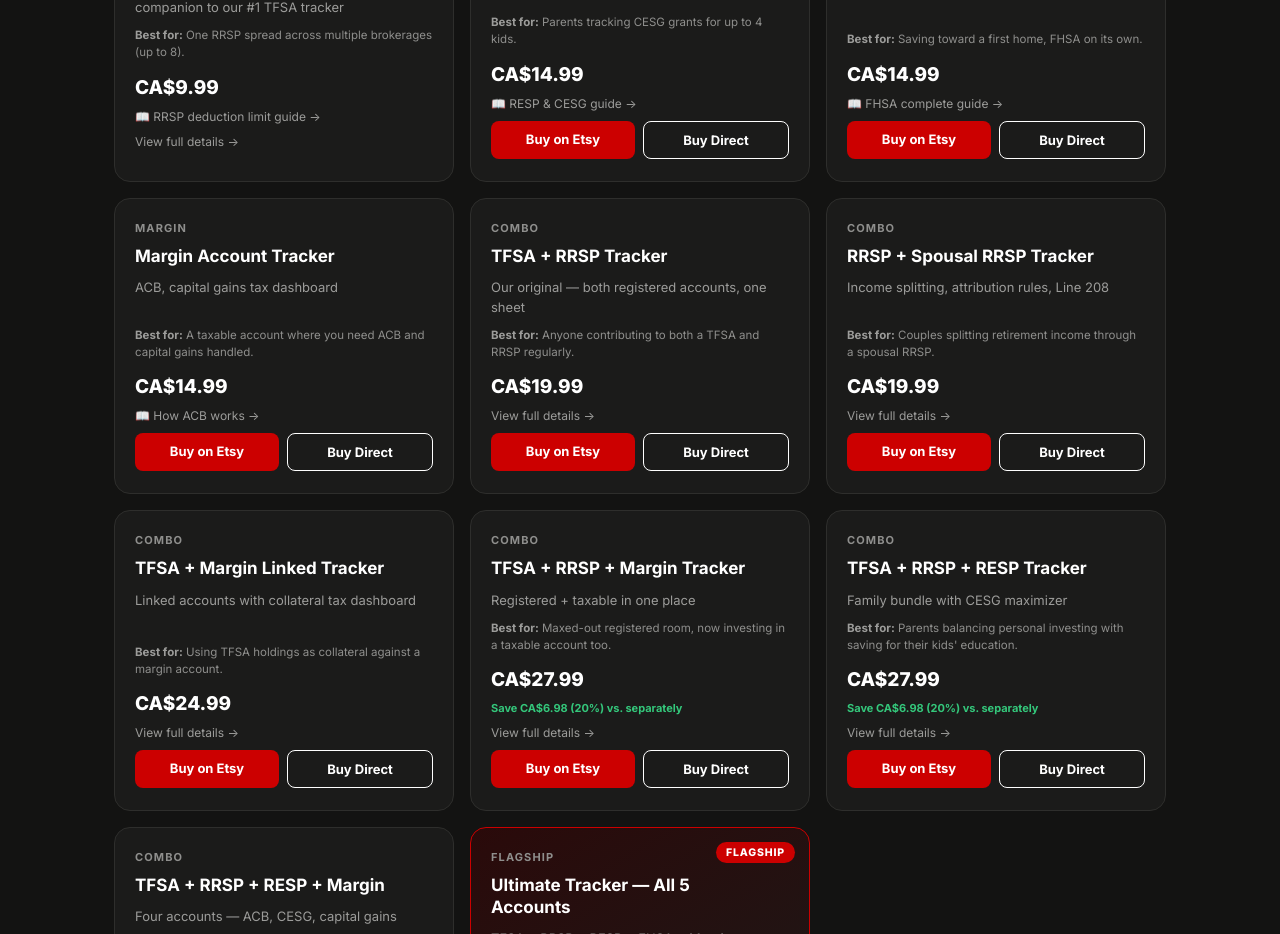
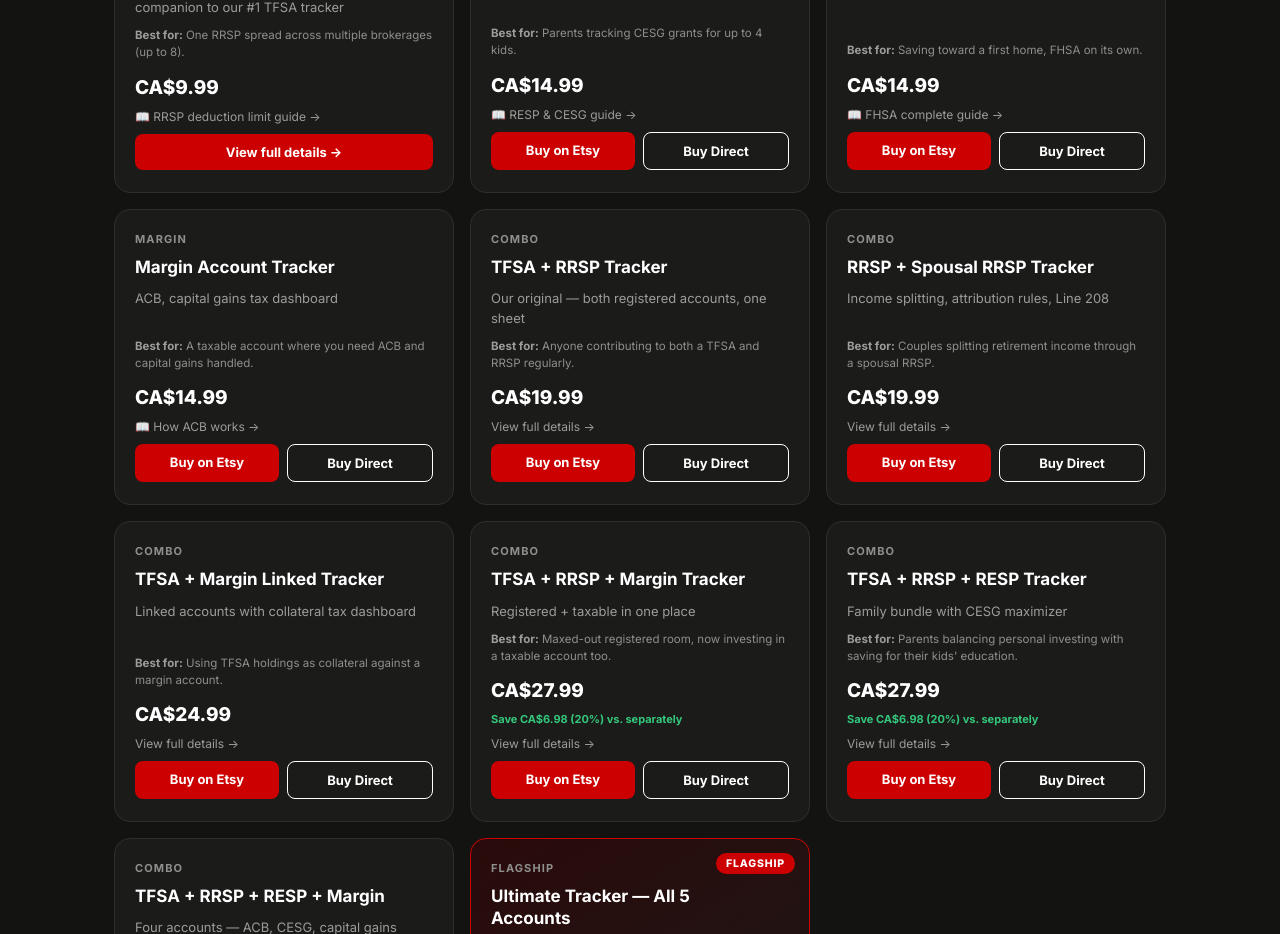
Before and after one commit to maplesheetco/maplesheet-website, a React (Vite) app: page /trackers in a window 1280 px wide. Shown: the part 820-1754 px from the top of the page. Built offline with nearby package versions, Linux system fonts and the light colour scheme.

Commit message:
Refactor Tracker component for conditional rendering

```diff
--- a/src/pages/Trackers.jsx
+++ b/src/pages/Trackers.jsx
@@ -111,7 +111,7 @@ export default function Trackers() {
                     📖 {guide.label} →
                   </Link>
                 )}
-                {p.slug && (
+                {p.slug && !p.stripeBuyButton && (
                   <Link to={`/trackers/${p.slug}`} style={{
                     fontSize: 12, color: B.grayLight, textDecoration: "none", display: "inline-block",
                   }}>
@@ -128,7 +128,24 @@ export default function Trackers() {
                       background: B.red, padding: "10px 8px", borderRadius: 8, textDecoration: "none",
                     }}>Buy on Etsy</a>
                   )}
-                  {p.stripeBuyButton ? (
+                  {p.stripeBuyButton && p.slug ? (
+                    // Catalog cards link to the product's own detail page rather
+                    // than embedding the Stripe Buy Button directly — the widget
+                    // is cramped at this card size, and the detail page already
+                    // has its own (same checkout, same product). This button is
+                    // the card's full-width CTA, not a secondary text link.
+                    <Link
+                      to={`/trackers/${p.slug}`}
+                      onClick={() => trackBuyClicked({
+                        productName: p.name, productTag: p.tag, priceCad: p.price,
+                        checkoutDestination: "detail_page", sourceSection: "trackers_catalog",
+                      })}
+                      style={{
+                        flex: 1, textAlign: "center", fontSize: 13, fontWeight: 700, color: "#fff",
+                        background: B.red, padding: "10px 8px", borderRadius: 8, textDecoration: "none",
+                      }}
+                    >View full details →</Link>
+                  ) : p.stripeBuyButton ? (
                     <div
                       style={{ flex: 1 }}
                       onClickCapture={() => trackBuyClicked({
```
